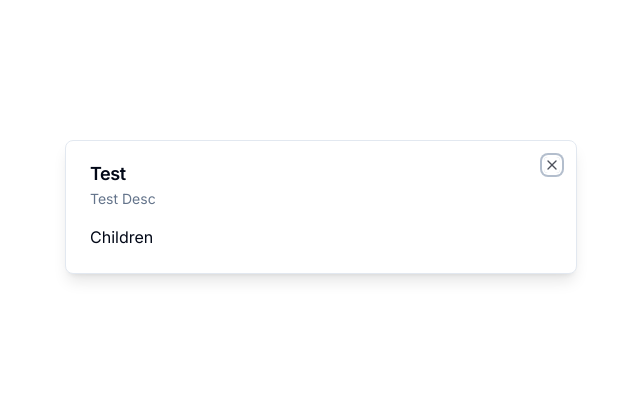
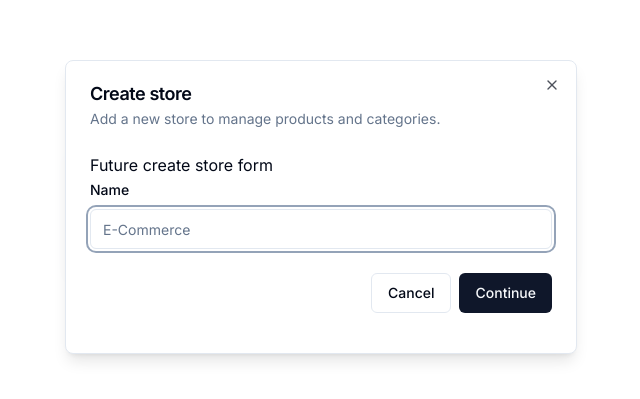
Before and after one commit to Lekkyjay/ecomm-admin, a Next.js app: page / in a window 1280 px wide. Shown: the part 193-592 px from the top of the page, without its empty margins (319-959 px from the left). Built offline with nearby package versions, Linux system fonts and the light colour scheme.

Commit message:
Added store-modal and modal-provider

```diff
--- a/src/app/layout.tsx
+++ b/src/app/layout.tsx
@@ -1,6 +1,7 @@
 import { ClerkProvider } from '@clerk/nextjs'
+import { Inter } from 'next/font/google'
+import { ModalProvider } from '@/providers/modal-provider'
 import './globals.css'
-import { Inter } from 'next/font/google'
 
 const inter = Inter({ subsets: ['latin'] })
 
@@ -9,15 +10,14 @@
   description: 'Admin Dashboard',
 }
 
-export default function RootLayout({
-  children,
-}: {
-  children: React.ReactNode
-}) {
+export default function RootLayout({ children }: { children: React.ReactNode }) {
   return (
     <ClerkProvider>
       <html lang="en">
-        <body className={inter.className}>{children}</body>
+        <body className={inter.className}>
+          <ModalProvider />
+          {children}
+        </body>
       </html>
     </ClerkProvider>
   )
--- a/src/app/page.tsx
+++ b/src/app/page.tsx
@@ -1,15 +1,27 @@
 "use client"
 
+import { useEffect } from "react";
 import { Modal } from "@/components/ui/modal";
+import { useStoreModal } from "@/hooks/use-store-modal";
 import { UserButton } from "@clerk/nextjs";
 
 export default function Home() {
+  const onOpen = useStoreModal((state) => state.onOpen);
+  const isOpen = useStoreModal((state) => state.isOpen);
+
+  useEffect(() => {
+    if (!isOpen) {
+      onOpen();
+    }
+  }, [isOpen, onOpen]);
+
   return (
     <div className="p-4">
       <UserButton afterSignOutUrl="/" />
       <Modal title="Test" description="Test Desc" isOpen onClose={() => {}}>
         Children
       </Modal>
+      Root Page
     </div>
   )
 }
--- /dev/null
+++ b/src/components/modals/store-modal.tsx
@@ -0,0 +1,85 @@
+"use client";
+
+import * as z from "zod"
+import axios from "axios";
+import { zodResolver } from "@hookform/resolvers/zod"
+import { useForm } from "react-hook-form";
+import { toast } from "react-hot-toast";
+import { useRouter } from "next/navigation";
+import { useState } from "react";
+
+import { Modal } from "@/components/ui/modal";
+import { Input } from "@/components/ui/input";
+import { Form, FormControl, FormField, FormItem, FormLabel, FormMessage } from "@/components/ui/form";
+import { useStoreModal } from "@/hooks/use-store-modal";
+import { Button } from "@/components/ui/button";
+
+const formSchema = z.object({
+  name: z.string().min(1),
+});
+
+export const StoreModal = () => {
+  const storeModal = useStoreModal();
+  const router = useRouter();
+
+  const [loading, setLoading] = useState(false);
+
+  const form = useForm<z.infer<typeof formSchema>>({
+    resolver: zodResolver(formSchema),
+    defaultValues: {
+      name: "",
+    },
+  });
+
+  const onSubmit = async (values: z.infer<typeof formSchema>) => {
+    try {
+      setLoading(true);
+      const response = await axios.post('/api/stores', values);
+      window.location.assign(`/${response.data.id}`);
+    } catch (error) {
+      toast.error('Something went wrong');
+    } finally {
+      setLoading(false);
+    }
+  };
+
+  return (
+    <Modal
+      title="Create store"
+      description="Add a new store to manage products and categories."
+      isOpen={storeModal.isOpen}
+      onClose={storeModal.onClose}
+    >
+      <div>
+        <div className="space-y-4 py-2 pb-4">
+          <div className="space-y-2">
+            Future create store form
+            <Form {...form}>
+              <form onSubmit={form.handleSubmit(onSubmit)}>
+                <FormField
+                  control={form.control}
+                  name="name"
+                  render={({ field }) => (
+                    <FormItem>
+                      <FormLabel>Name</FormLabel>
+                      <FormControl>
+                        <Input disabled={loading} placeholder="E-Commerce" {...field} />
+                      </FormControl>
+                      <FormMessage />
+                    </FormItem>
+                  )}
+                />
+                <div className="pt-6 space-x-2 flex items-center justify-end w-full">
+                  <Button disabled={loading} variant="outline" onClick={storeModal.onClose}>
+                    Cancel
+                  </Button>
+                  <Button disabled={loading} type="submit">Continue</Button>
+                </div>
+              </form>
+            </Form>
+          </div>
+        </div>
+      </div>
+    </Modal>
+  );
+};
--- /dev/null
+++ b/src/components/ui/form.tsx
@@ -0,0 +1,176 @@
+import * as React from "react"
+import * as LabelPrimitive from "@radix-ui/react-label"
+import { Slot } from "@radix-ui/react-slot"
+import {
+  Controller,
+  ControllerProps,
+  FieldPath,
+  FieldValues,
+  FormProvider,
+  useFormContext,
+} from "react-hook-form"
+
+import { cn } from "@/lib/utils"
+import { Label } from "@/components/ui/label"
+
+const Form = FormProvider
+
+type FormFieldContextValue<
+  TFieldValues extends FieldValues = FieldValues,
+  TName extends FieldPath<TFieldValues> = FieldPath<TFieldValues>
+> = {
+  name: TName
+}
+
+const FormFieldContext = React.createContext<FormFieldContextValue>(
+  {} as FormFieldContextValue
+)
+
+const FormField = <
+  TFieldValues extends FieldValues = FieldValues,
+  TName extends FieldPath<TFieldValues> = FieldPath<TFieldValues>
+>({
+  ...props
+}: ControllerProps<TFieldValues, TName>) => {
+  return (
+    <FormFieldContext.Provider value={{ name: props.name }}>
+      <Controller {...props} />
+    </FormFieldContext.Provider>
+  )
+}
+
+const useFormField = () => {
+  const fieldContext = React.useContext(FormFieldContext)
+  const itemContext = React.useContext(FormItemContext)
+  const { getFieldState, formState } = useFormContext()
+
+  const fieldState = getFieldState(fieldContext.name, formState)
+
+  if (!fieldContext) {
+    throw new Error("useFormField should be used within <FormField>")
+  }
+
+  const { id } = itemContext
+
+  return {
+    id,
+    name: fieldContext.name,
+    formItemId: `${id}-form-item`,
+    formDescriptionId: `${id}-form-item-description`,
+    formMessageId: `${id}-form-item-message`,
+    ...fieldState,
+  }
+}
+
+type FormItemContextValue = {
+  id: string
+}
+
+const FormItemContext = React.createContext<FormItemContextValue>(
+  {} as FormItemContextValue
+)
+
+const FormItem = React.forwardRef<
+  HTMLDivElement,
+  React.HTMLAttributes<HTMLDivElement>
+>(({ className, ...props }, ref) => {
+  const id = React.useId()
+
+  return (
+    <FormItemContext.Provider value={{ id }}>
+      <div ref={ref} className={cn("space-y-2", className)} {...props} />
+    </FormItemContext.Provider>
+  )
+})
+FormItem.displayName = "FormItem"
+
+const FormLabel = React.forwardRef<
+  React.ElementRef<typeof LabelPrimitive.Root>,
+  React.ComponentPropsWithoutRef<typeof LabelPrimitive.Root>
+>(({ className, ...props }, ref) => {
+  const { error, formItemId } = useFormField()
+
+  return (
+    <Label
+      ref={ref}
+      className={cn(error && "text-destructive", className)}
+      htmlFor={formItemId}
+      {...props}
+    />
+  )
+})
+FormLabel.displayName = "FormLabel"
+
+const FormControl = React.forwardRef<
+  React.ElementRef<typeof Slot>,
+  React.ComponentPropsWithoutRef<typeof Slot>
+>(({ ...props }, ref) => {
+  const { error, formItemId, formDescriptionId, formMessageId } = useFormField()
+
+  return (
+    <Slot
+      ref={ref}
+      id={formItemId}
+      aria-describedby={
+        !error
+          ? `${formDescriptionId}`
+          : `${formDescriptionId} ${formMessageId}`
+      }
+      aria-invalid={!!error}
+      {...props}
+    />
+  )
+})
+FormControl.displayName = "FormControl"
+
+const FormDescription = React.forwardRef<
+  HTMLParagraphElement,
+  React.HTMLAttributes<HTMLParagraphElement>
+>(({ className, ...props }, ref) => {
+  const { formDescriptionId } = useFormField()
+
+  return (
+    <p
+      ref={ref}
+      id={formDescriptionId}
+      className={cn("text-sm text-muted-foreground", className)}
+      {...props}
+    />
+  )
+})
+FormDescription.displayName = "FormDescription"
+
+const FormMessage = React.forwardRef<
+  HTMLParagraphElement,
+  React.HTMLAttributes<HTMLParagraphElement>
+>(({ className, children, ...props }, ref) => {
+  const { error, formMessageId } = useFormField()
+  const body = error ? String(error?.message) : children
+
+  if (!body) {
+    return null
+  }
+
+  return (
+    <p
+      ref={ref}
+      id={formMessageId}
+      className={cn("text-sm font-medium text-destructive", className)}
+      {...props}
+    >
+      {body}
+    </p>
+  )
+})
+FormMessage.displayName = "FormMessage"
+
+export {
+  useFormField,
+  Form,
+  FormItem,
+  FormLabel,
+  FormControl,
+  FormDescription,
+  FormMessage,
+  FormField,
+}
--- /dev/null
+++ b/src/components/ui/input.tsx
@@ -0,0 +1,25 @@
+import * as React from "react"
+
+import { cn } from "@/lib/utils"
+
+export interface InputProps
+  extends React.InputHTMLAttributes<HTMLInputElement> {}
+
+const Input = React.forwardRef<HTMLInputElement, InputProps>(
+  ({ className, type, ...props }, ref) => {
+    return (
+      <input
+        type={type}
+        className={cn(
+          "flex h-10 w-full rounded-md border border-input bg-background px-3 py-2 text-sm ring-offset-background file:border-0 file:bg-transparent file:text-sm file:font-medium placeholder:text-muted-foreground focus-visible:outline-none focus-visible:ring-2 focus-visible:ring-ring focus-visible:ring-offset-2 disabled:cursor-not-allowed disabled:opacity-50",
+          className
+        )}
+        ref={ref}
+        {...props}
+      />
+    )
+  }
+)
+Input.displayName = "Input"
+
+export { Input }
--- /dev/null
+++ b/src/components/ui/label.tsx
@@ -0,0 +1,26 @@
+"use client"
+
+import * as React from "react"
+import * as LabelPrimitive from "@radix-ui/react-label"
+import { cva, type VariantProps } from "class-variance-authority"
+
+import { cn } from "@/lib/utils"
+
+const labelVariants = cva(
+  "text-sm font-medium leading-none peer-disabled:cursor-not-allowed peer-disabled:opacity-70"
+)
+
+const Label = React.forwardRef<
+  React.ElementRef<typeof LabelPrimitive.Root>,
+  React.ComponentPropsWithoutRef<typeof LabelPrimitive.Root> &
+    VariantProps<typeof labelVariants>
+>(({ className, ...props }, ref) => (
+  <LabelPrimitive.Root
+    ref={ref}
+    className={cn(labelVariants(), className)}
+    {...props}
+  />
+))
+Label.displayName = LabelPrimitive.Root.displayName
+
+export { Label }
--- /dev/null
+++ b/src/hooks/use-store-modal.tsx
@@ -0,0 +1,13 @@
+import { create } from 'zustand';
+
+interface useStoreModalStore {
+  isOpen: boolean;
+  onOpen: () => void;
+  onClose: () => void;
+}
+
+export const useStoreModal = create<useStoreModalStore>((set) => ({
+  isOpen: false,
+  onOpen: () => set({ isOpen: true }),
+  onClose: () => set({ isOpen: false }),
+}));
--- /dev/null
+++ b/src/providers/modal-provider.tsx
@@ -0,0 +1,23 @@
+"use client";
+
+import { useEffect, useState } from "react";
+
+import { StoreModal } from "@/components/modals/store-modal";
+
+export const ModalProvider = () => {
+  const [isMounted, setIsMounted] = useState(false);
+
+  useEffect(() => {
+    setIsMounted(true);
+  }, []);
+
+  if (!isMounted) {
+    return null;
+  }
+
+  return (
+    <>
+      <StoreModal />
+    </>
+  );
+}
```
Also changed, not shown: package.json (+8 -1 lines), 1 other file (tests, documents, lock files or other folders).
